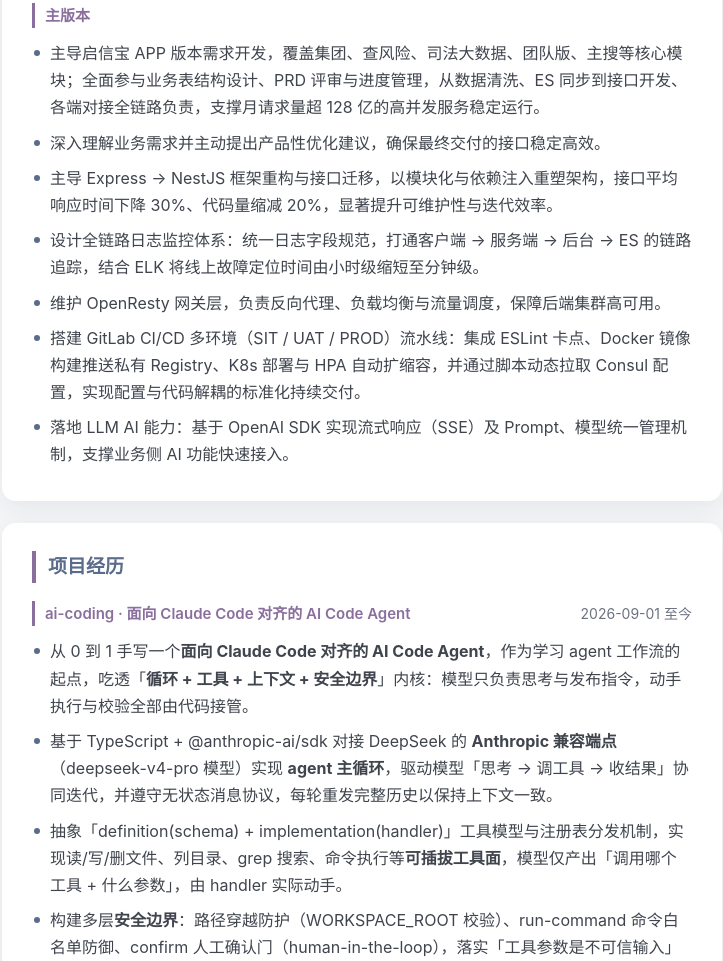
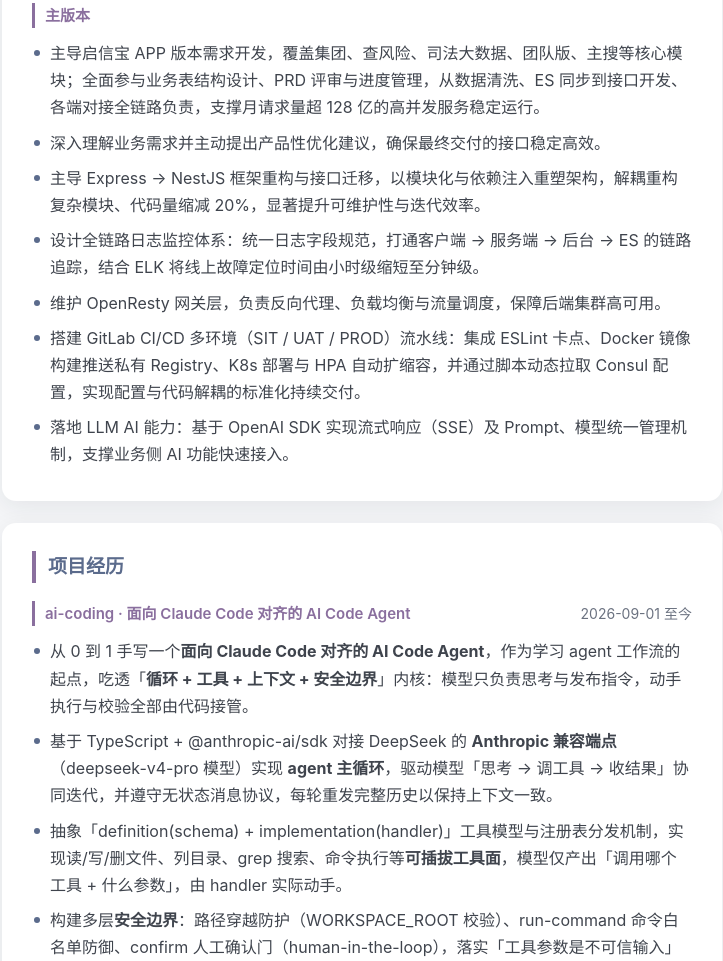
Before and after one commit to YWJL/About, a plain HTML site: page index.html in a window 1280 px wide. Shown: the part 1656-2617 px from the top of the page, without its empty margins (278-1001 px from the left). Drawn offline with Linux system fonts and the light colour scheme.

Commit message:
feat：优化

```diff
--- a/index.html
+++ b/index.html
@@ -72,7 +72,7 @@
           <ul class="project-list">
             <li>主导启信宝 APP 版本需求开发，覆盖集团、查风险、司法大数据、团队版、主搜等核心模块；全面参与业务表结构设计、PRD 评审与进度管理，从数据清洗、ES 同步到接口开发、各端对接全链路负责，支撑月请求量超 128 亿的高并发服务稳定运行。</li>
             <li>深入理解业务需求并主动提出产品性优化建议，确保最终交付的接口稳定高效。</li>
-            <li>主导 Express → NestJS 框架重构与接口迁移，以模块化与依赖注入重塑架构，接口平均响应时间下降 30%、代码量缩减 20%，显著提升可维护性与迭代效率。</li>
+            <li>主导 Express → NestJS 框架重构与接口迁移，以模块化与依赖注入重塑架构，解耦重构复杂模块、代码量缩减 20%，显著提升可维护性与迭代效率。</li>
             <li>设计全链路日志监控体系：统一日志字段规范，打通客户端 → 服务端 → 后台 → ES 的链路追踪，结合 ELK 将线上故障定位时间由小时级缩短至分钟级。</li>
             <li>维护 OpenResty 网关层，负责反向代理、负载均衡与流量调度，保障后端集群高可用。</li>
             <li>搭建 GitLab CI/CD 多环境（SIT / UAT / PROD）流水线：集成 ESLint 卡点、Docker 镜像构建推送私有 Registry、K8s 部署与 HPA 自动扩缩容，并通过脚本动态拉取 Consul 配置，实现配置与代码解耦的标准化持续交付。</li>
```
